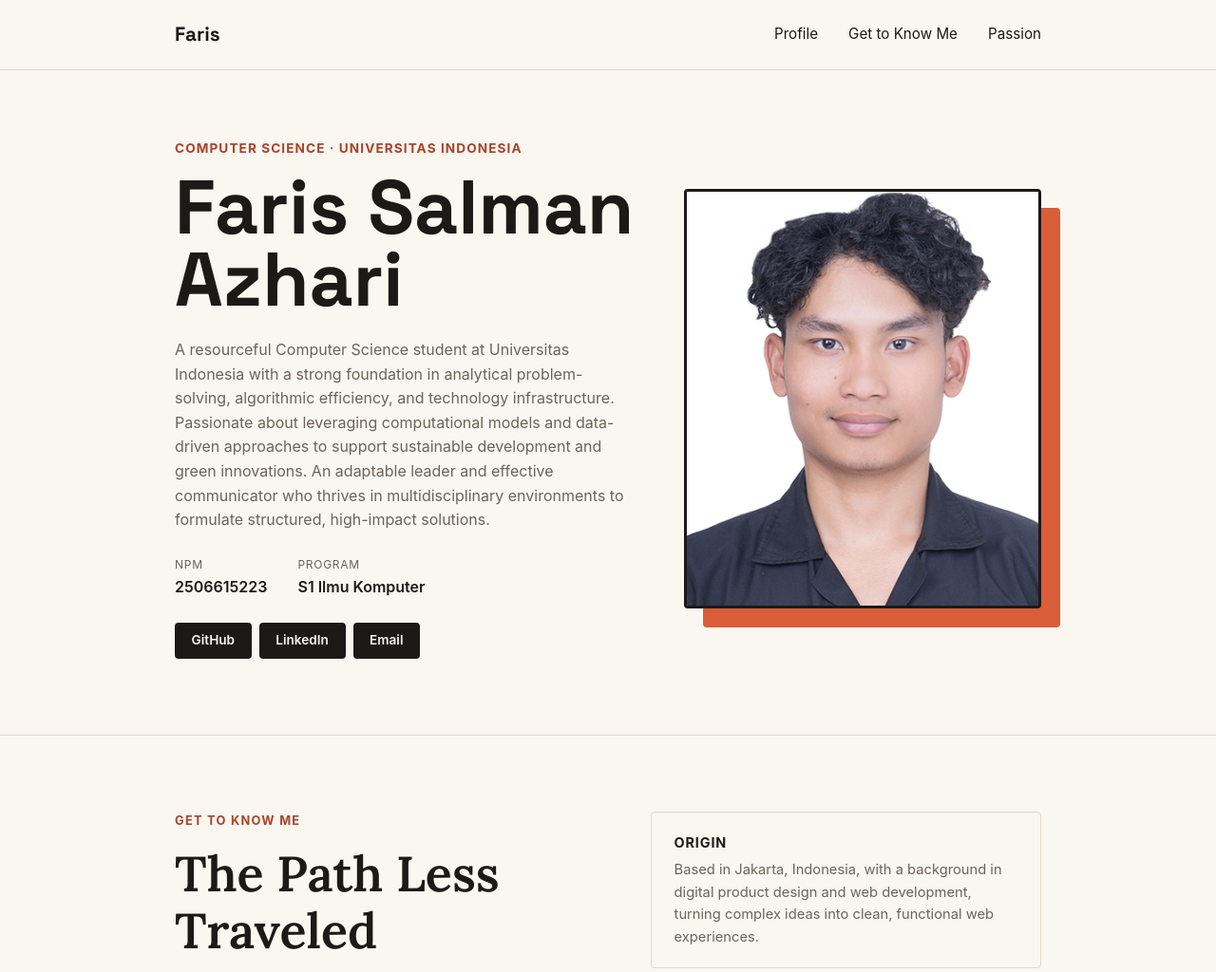
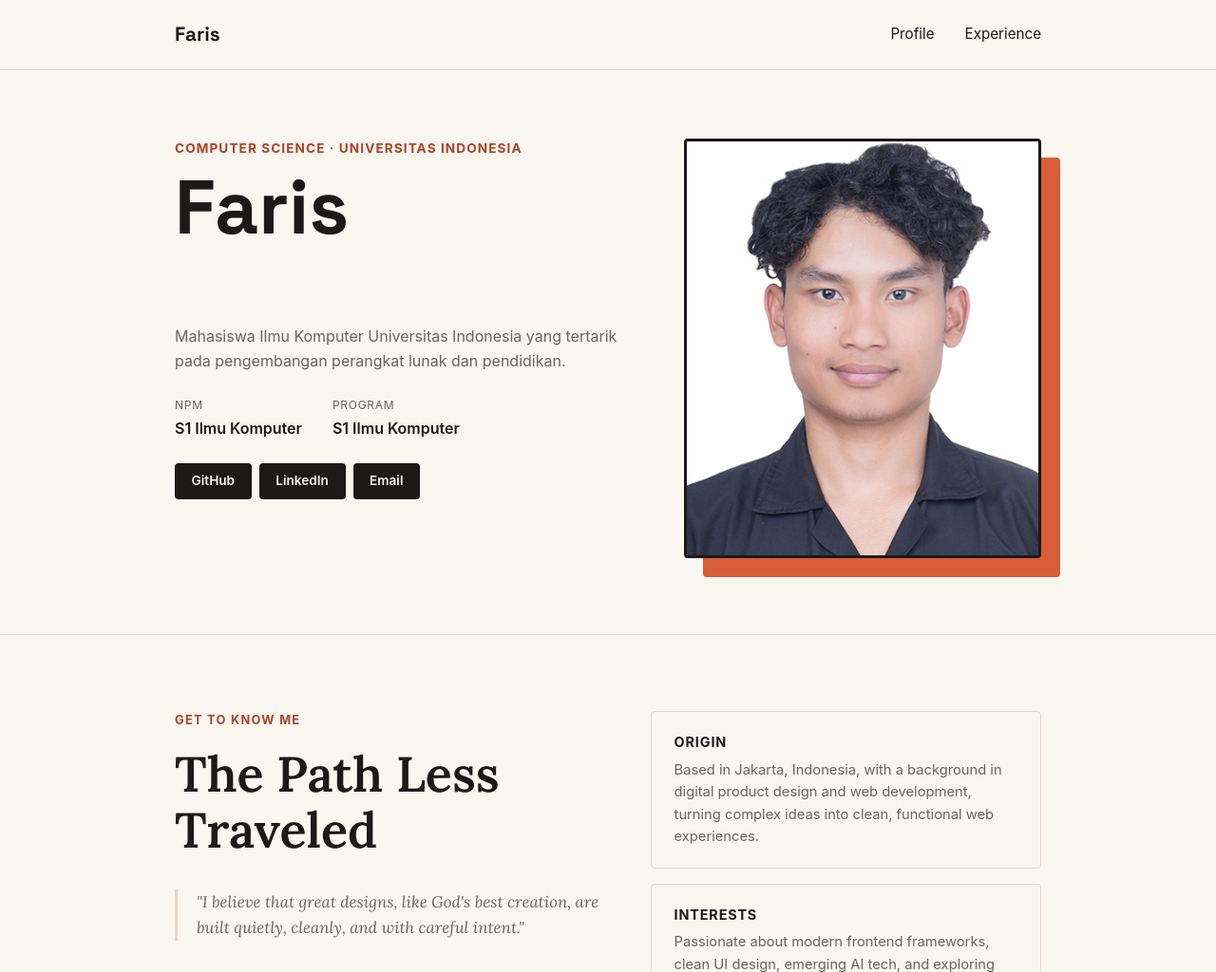
Before and after one commit to Faris2506615223/myportfolio, a Django app: page / in a window 1280 px wide. Shown: the top 1024 px of the page at 95% size. Run offline with Django 5.2, Linux system fonts and the light colour scheme; some web fonts are replaced.

Commit message:
feat(template): update index.html with dynamic django context variables

```diff
--- a/templates/index.html
+++ b/templates/index.html
@@ -3,7 +3,7 @@
 <head>
     <meta charset="UTF-8">
     <meta name="viewport" content="width=device-width, initial-scale=1.0">
-    <title>Faris - Portfolio</title>
+   <title>{{ name }} - Portofolio</title>
     <link rel="preconnect" href="https://fonts.googleapis.com">
     <link rel="preconnect" href="https://fonts.gstatic.com" crossorigin>
     <link href="https://fonts.googleapis.com/css2?family=Lato:ital,wght@0,300;0,400;0,700;1,400&family=Lora:ital,wght@0,600;1,400&family=Playfair+Display:ital,wght@0,400;0,500;0,600;0,700;1,400&family=Space+Grotesk:wght@500;700&display=swap" rel="stylesheet">
@@ -12,11 +12,10 @@
 <body>
     <header class="site-header">
         <div class="container">
-            <a href="#profile" class="brand">Faris</a>
+            <a href="{% url 'main:show_main' %}" class="brand">{{ name }}</a>
             <nav>
-                <a href="#profile">Profile</a>
-                <a href="#know-me">Get to Know Me</a>
-                <a href="#works">Passion</a>
+                <a href="{% url 'main:show_main' %}">Profile</a>
+                <a href="{% url 'main:show_experience' %}">Experience</a>
             </nav>
         </div>
     </header>
@@ -26,22 +25,18 @@
             <div class="container hero-grid">
                 <div class="hero-identity">
                     <p class="hero-kicker">Computer Science &middot; Universitas Indonesia</p>
-                    <h1>Faris Salman Azhari</h1>
+                    <h1>{{ name }}</h1>
                 </div>
                 <div class="hero-photo">
                     <div class="photo-block"></div>
-                    <img class="avatar" src="/static/img/faris.jpg" alt="Photo of Faris">
+                    <img class="avatar" src="/static/img/faris.jpg" alt="Photo of {{ name }}">
                 </div>
                 <div class="hero-details">
-                    <p class="bio">A resourceful Computer Science student at Universitas Indonesia with a strong foundation in
-                                    analytical problem-solving, algorithmic efficiency, and technology infrastructure. Passionate about
-                                    leveraging computational models and data-driven approaches to support sustainable development and
-                                    green innovations. An adaptable leader and effective communicator who thrives in multidisciplinary
-                                    environments to formulate structured, high-impact solutions.</p>
+                    <p class="bio">{{ bio }}</p>
                     <dl class="meta-list">
                         <div class="meta-row">
                             <dt>NPM</dt>
-                            <dd>2506615223</dd>
+                            <dd>{{ study_program }}</dd>
                         </div>
                         <div class="meta-row">
                             <dt>Program</dt>
@@ -301,7 +296,7 @@
 
     <footer class="site-footer">
         <div class="container">
-            <p>&copy; 2026 Faris. Fakultas Ilmu Komputer, Universitas Indonesia.</p>
+            <p>&copy; 2026 {{ name }}. Fakultas Ilmu Komputer, Universitas Indonesia.</p>
         </div>
     </footer>
 </body>
```
